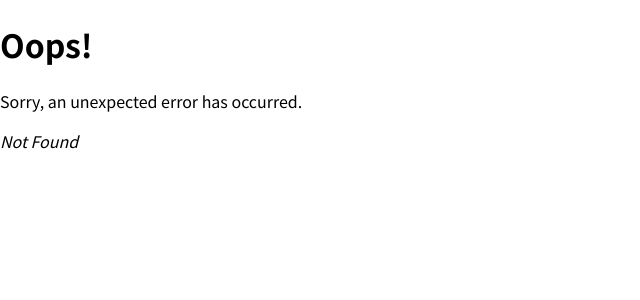
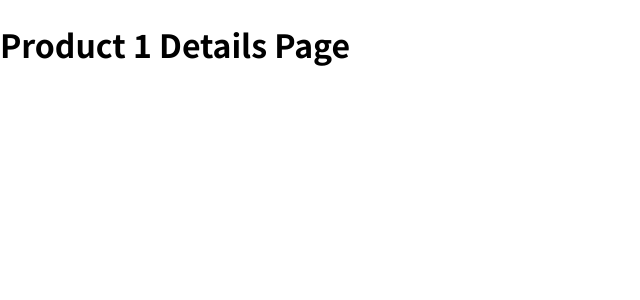
Before and after one commit to DavidPerelman/my-cool-store-cyclic, a React (Create React App) app in the folder clinet/: page /product/1 in a window 1280 px wide. Before the commit this address had no page. Shown: the top 300 px of the page, without its empty margins (0-640 px from the left). Built offline with nearby package versions, Linux system fonts and the light colour scheme.

Commit message:
setup routers in App.js

```diff
--- a/clinet/src/App.js
+++ b/clinet/src/App.js
@@ -1,7 +1,15 @@
 import React, { useEffect } from 'react';
 import UserProvider from './store/UserProvider';
 import CartProvider from './store/CartProvider';
-import Router from './Router';
+import NotFound from './pages/NotFound/NotFound';
+import Home from './pages/Home/Home';
+import {
+  RouterProvider,
+  createBrowserRouter,
+  createRoutesFromElements,
+  Route,
+} from 'react-router-dom';
+import ProductDetails from './components/Products/ProductDetails/ProductDetails';
 
 function App() {
   useEffect(() => {
@@ -10,12 +18,24 @@ function App() {
     //   .then((data) => setCategories(data));
   }, []);
 
+  const router = createBrowserRouter(
+    createRoutesFromElements(
+      <Route>
+        <Route path='/' element={<Home />} errorElement={<NotFound />} exact />
+        <Route path='/product/:productId' element={<ProductDetails />} exact />
+        <Route path='/*' element={<NotFound />} />
+      </Route>
+    )
+  );
+
   return (
-    <CartProvider>
-      <UserProvider>
-        <Router />
-      </UserProvider>
-    </CartProvider>
+    <div>
+      <CartProvider>
+        <UserProvider>
+          <RouterProvider router={router}></RouterProvider>
+        </UserProvider>
+      </CartProvider>
+    </div>
   );
 }
 
--- a/clinet/src/Router.js
+++ /dev/null
@@ -1,21 +0,0 @@
-import React from 'react';
-import { Routes, Route } from 'react-router-dom';
-
-import Home from './pages/Home/Home';
-import NotFound from './pages/NotFound/NotFound';
-
-const Router = () => {
-  return (
-    <Routes>
-      <Route path='*' element={<NotFound />} />
-
-      <Route path='/' element={<Home />} />
-
-      {/* <Route path='/' element={<Home />} exact /> */}
-      {/* <Route path='*' element={<NotFound />} /> */}
-      {/* <Route path='*' element={<NotFound />} /> */}
-    </Routes>
-  );
-};
-
-export default Router;
--- a/clinet/src/components/Products/ProductDetails/ProductDetails.js
+++ b/clinet/src/components/Products/ProductDetails/ProductDetails.js
@@ -1,8 +1,11 @@
 import React from 'react';
+import { useParams } from 'react-router-dom';
 import classes from './ProductDetails.module.css';
 
 const ProductDetails = () => {
-  return <h1>Product Details Page</h1>;
+  const { productId } = useParams();
+  console.log(productId);
+  return <h1>Product {productId} Details Page</h1>;
 };
 
 export default ProductDetails;
--- a/clinet/src/index.js
+++ b/clinet/src/index.js
@@ -1,19 +1,8 @@
 import ReactDOM from 'react-dom/client';
-import { createBrowserRouter, RouterProvider } from 'react-router-dom';
 import './index.css';
 import App from './App';
-import NotFound from './pages/NotFound/NotFound';
-
-const router = createBrowserRouter([
-  {
-    path: '/',
-    element: <App />,
-    errorElement: <NotFound />,
-  },
-]);
 
 const root = ReactDOM.createRoot(document.getElementById('root'));
-// root.render(<App />);
-root.render(<RouterProvider router={router} />);
+root.render(<App />);
 
 // ReactDOM.hydrate(<App />, document.getElementById('root'));
--- a/clinet/src/pages/Home/Home.js
+++ b/clinet/src/pages/Home/Home.js
@@ -27,8 +27,6 @@ const Home = () => {
     userCtx.hideUserModal();
   };
 
-  console.log('Home Running!');
-
   return (
     <div>
       {cartCtx.show && <Cart onCloseCart={closeCartHandler} />}
--- a/clinet/src/pages/NotFound/NotFound.js
+++ b/clinet/src/pages/NotFound/NotFound.js
@@ -3,15 +3,13 @@ import { useRouteError } from 'react-router-dom';
 
 const NotFound = () => {
   const error = useRouteError();
-  //   console.error(error);
+  console.log(error);
 
   return (
     <div id='error-page'>
       <h1>Oops!</h1>
       <p>Sorry, an unexpected error has occurred.</p>
-      <p>
-        <i>{error.statusText || error.message}</i>
-      </p>
+      <p>{/* <i>{error.statusText || error.message}</i> */}</p>
     </div>
   );
 };
```
